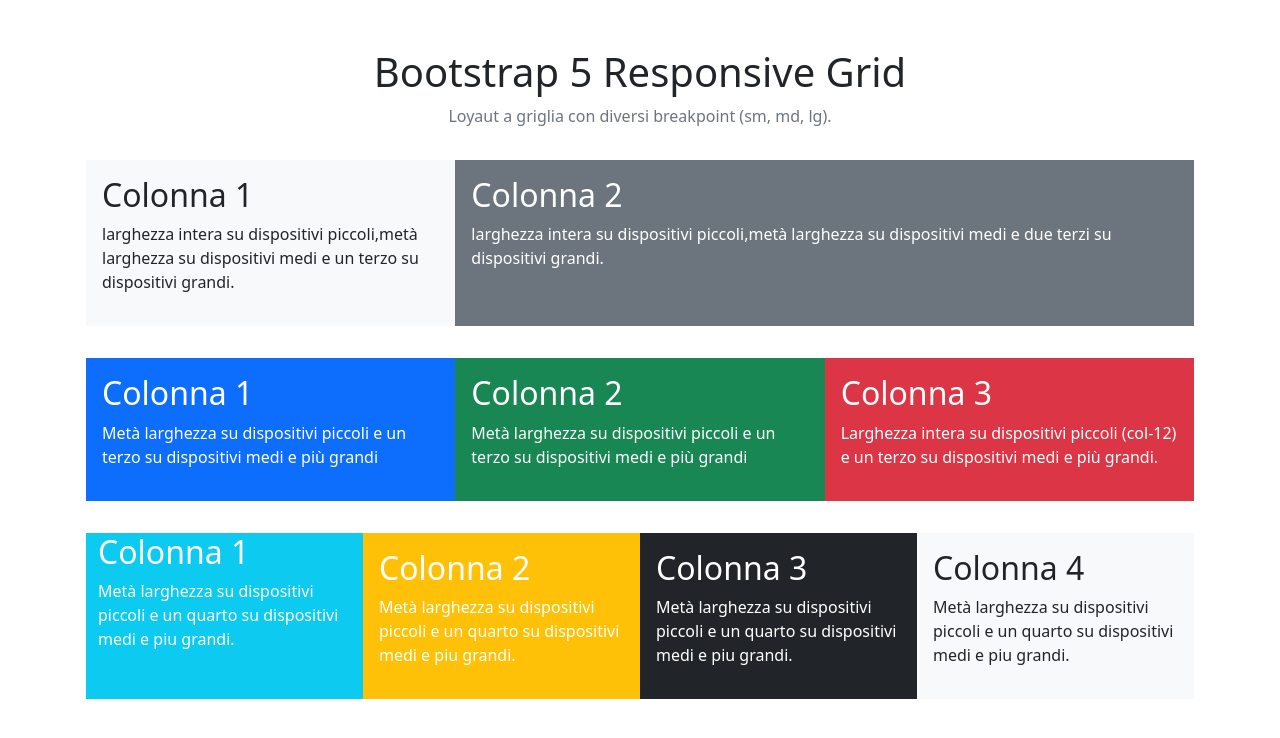
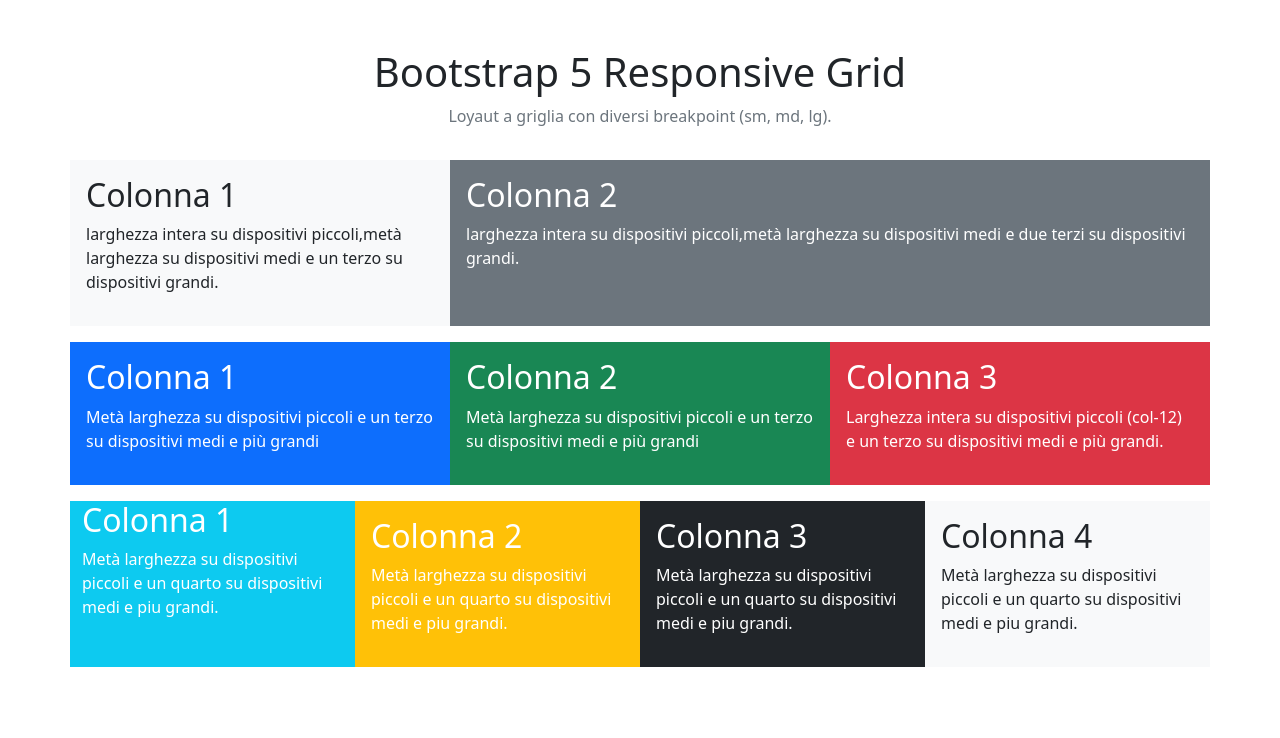
Before and after one commit to GennaroBuonomo/htmlcss-bootstrap-layout, a plain HTML site: page index.html in a window 1280 px wide. Drawn offline with nearby package versions, Linux system fonts and the light colour scheme.

Commit message:
[fix] aggiornamenti e correzioni

```diff
--- a/index.html
+++ b/index.html
@@ -27,7 +27,7 @@
   <!--MAIN-->
   <main>
     <div class="container ">
-      <div class="row p-3">
+      <div class="row my-3">
         <div class="col-12 col-md-6 col-lg-4 bg-light p-3">
           <div>
             <h2>Colonna 1</h2>
@@ -42,34 +42,34 @@
             grandi.</p>
         </div>
       </div>
-      <div class="row justify-content-center p-3">
-        <div class="col-6 col-md-4 col-lg-4 bg-primary text-white p-3">
+      <div class="row my-3">
+        <div class="col-6 col-md-4 bg-primary text-white p-3">
           <h2>Colonna 1</h2>
           <p>Metà larghezza su dispositivi piccoli e un terzo su dispositivi medi e più grandi</p>
         </div>
-        <div class="col-6 col-md-4 col-lg-4 bg-success text-white p-3">
+        <div class="col-6 col-md-4 bg-success text-white p-3">
           <h2>Colonna 2</h2>
           <p>Metà larghezza su dispositivi piccoli e un terzo su dispositivi medi e più grandi</p>
         </div>
-        <div class="col-12 col-md-4 col-lg-4 bg-danger text-white p-3">
+        <div class="col-12 col-md-4 bg-danger text-white p-3">
           <h2>Colonna 3</h2>
           <p>Larghezza intera su dispositivi piccoli (col-12) e un terzo su dispositivi medi e più grandi.</p>
         </div>
       </div>
-      <div class="row justify-content-center p-3">
-        <div class="col-6 col-md-3 col-lg-3 text-white bg-info">
+      <div class="row my-3">
+        <div class="col-6 col-md-3 text-white bg-info">
           <h2>Colonna 1</h2>
           <p>Metà larghezza su dispositivi piccoli e un quarto su dispositivi medi e piu grandi.</p>
         </div>
-        <div class="col-6 col-md-3 col-lg-3 text-white bg-warning p-3">
+        <div class="col-6 col-md-3 text-white bg-warning p-3">
           <h2>Colonna 2</h2>
           <p>Metà larghezza su dispositivi piccoli e un quarto su dispositivi medi e piu grandi.</p>
         </div>
-        <div class="col-6 col-md-3 col-lg-3 bg-dark text-white p-3">
+        <div class="col-6 col-md-3 bg-dark text-white p-3">
           <h2>Colonna 3</h2>
           <p>Metà larghezza su dispositivi piccoli e un quarto su dispositivi medi e piu grandi.</p>
         </div>
-        <div class="col-6 col-md-3 col-lg-3 bg-light p-3">
+        <div class="col-6 col-md-3 bg-light p-3">
           <div>
             <h2>Colonna 4</h2>
             <p>Metà larghezza su dispositivi piccoli e un quarto su dispositivi medi e piu grandi.</p>
```
